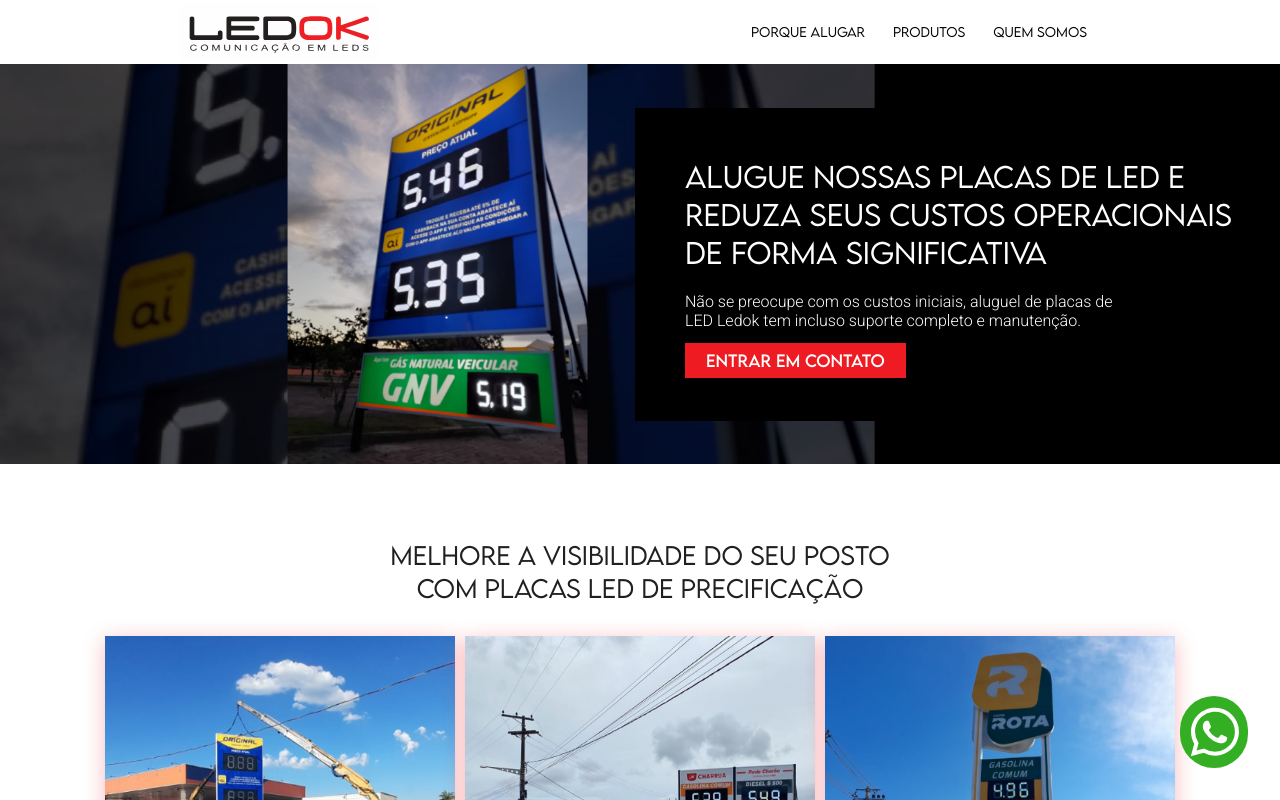
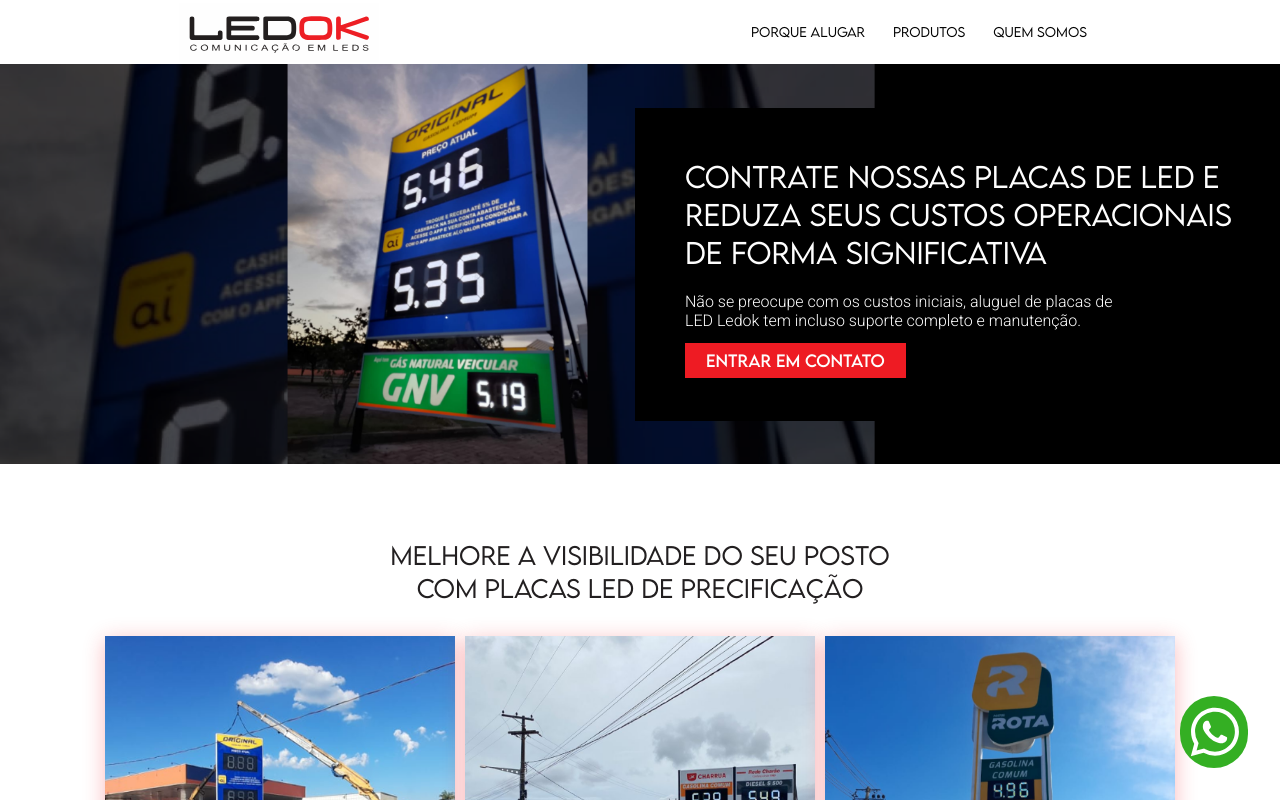
Before and after one commit to oseias-costa/ledok, a Next.js app: page / in a window 1280 px wide. Shown: the top 800 px of the page. Built offline with nearby package versions, Linux system fonts and the light colour scheme.

Commit message:
update: change word on headline

```diff
--- a/app/components/headline/Headline.tsx
+++ b/app/components/headline/Headline.tsx
@@ -10,7 +10,7 @@
   return (
     <Container>
       <Div>
-        <h1>Alugue nossas placas de led e reduza seus custos operacionais de forma significativa </h1>
+        <h1>Contrate nossas placas de led e reduza seus custos operacionais de forma significativa </h1>
         <p>
           Não se preocupe com os custos iniciais, aluguel de placas de LED Ledok
           tem incluso suporte completo e manutenção.
```
